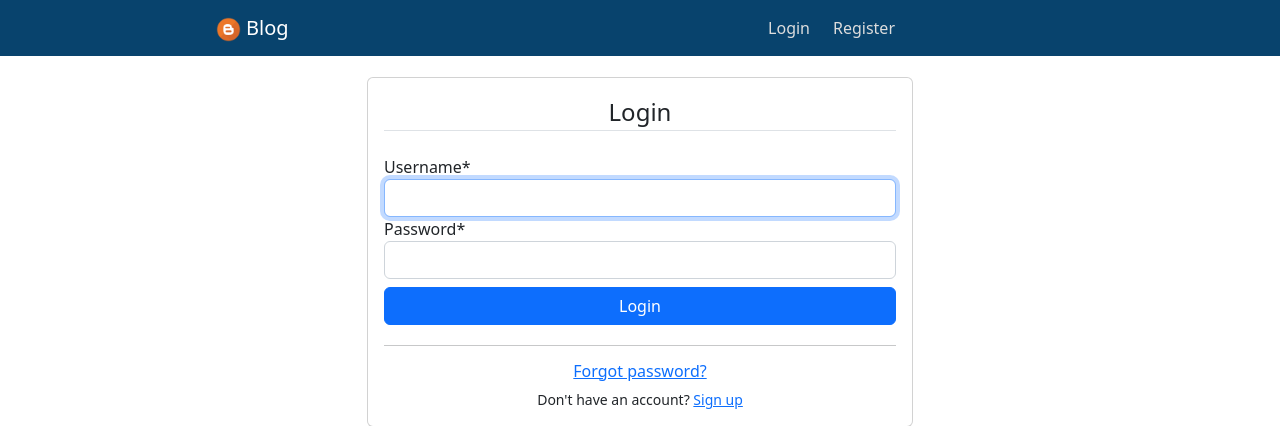
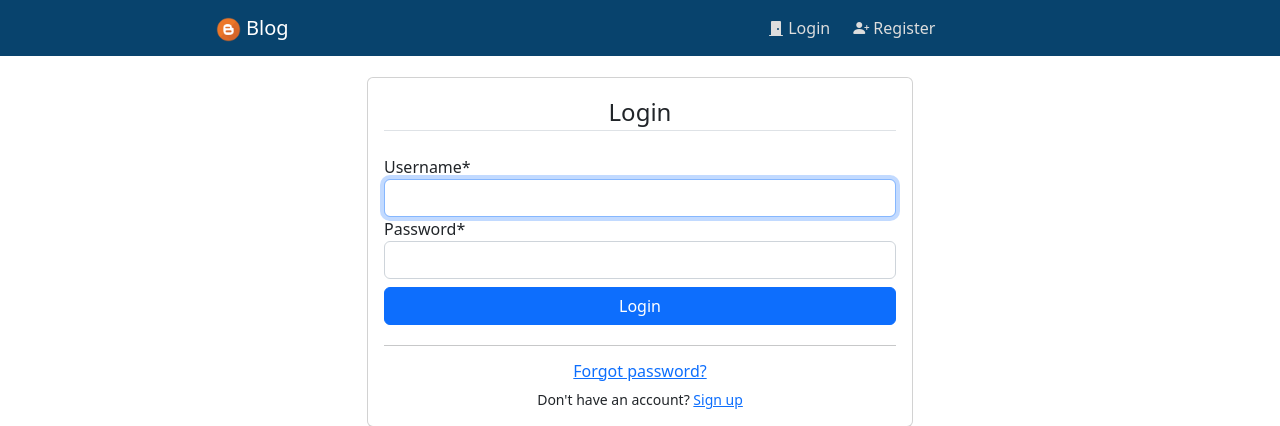
Before and after one commit to MoriKeli/blog, a Django app: a page that uses users/templates/users/base.html in a window 1280 px wide. Shown: the top 426 px of the page. Run offline with Django 4.2, Linux system fonts and the light colour scheme; some libraries are stand-ins or nearby versions.

```diff
--- a/users/templates/users/base.html
+++ b/users/templates/users/base.html
@@ -24,8 +24,8 @@
                         <a href="{% url 'profile' %}" class="nav-item nav-link"><i class="bi-person-circle"></i> Profile</a>
                         <a href="{% url 'user_logout' %}" class="nav-item nav-link"><i class="bi-door-open-fill"></i> Logout</a>
                         {% else %}
-                        <a href="{% url 'login' %}" class="nav-item nav-link"><i class="bi-"></i> Login</a>
-                        <a href="{% url 'signup' %}" class="nav-item nav-link"><i class="bi-"></i> Register</a>
+                        <a href="{% url 'login' %}" class="nav-item nav-link"><i class="bi-door-closed-fill"></i> Login</a>
+                        <a href="{% url 'signup' %}" class="nav-item nav-link"><i class="bi-person-plus-fill"></i> Register</a>
                         {% endif %}
                     </div>
                 </div>
```
